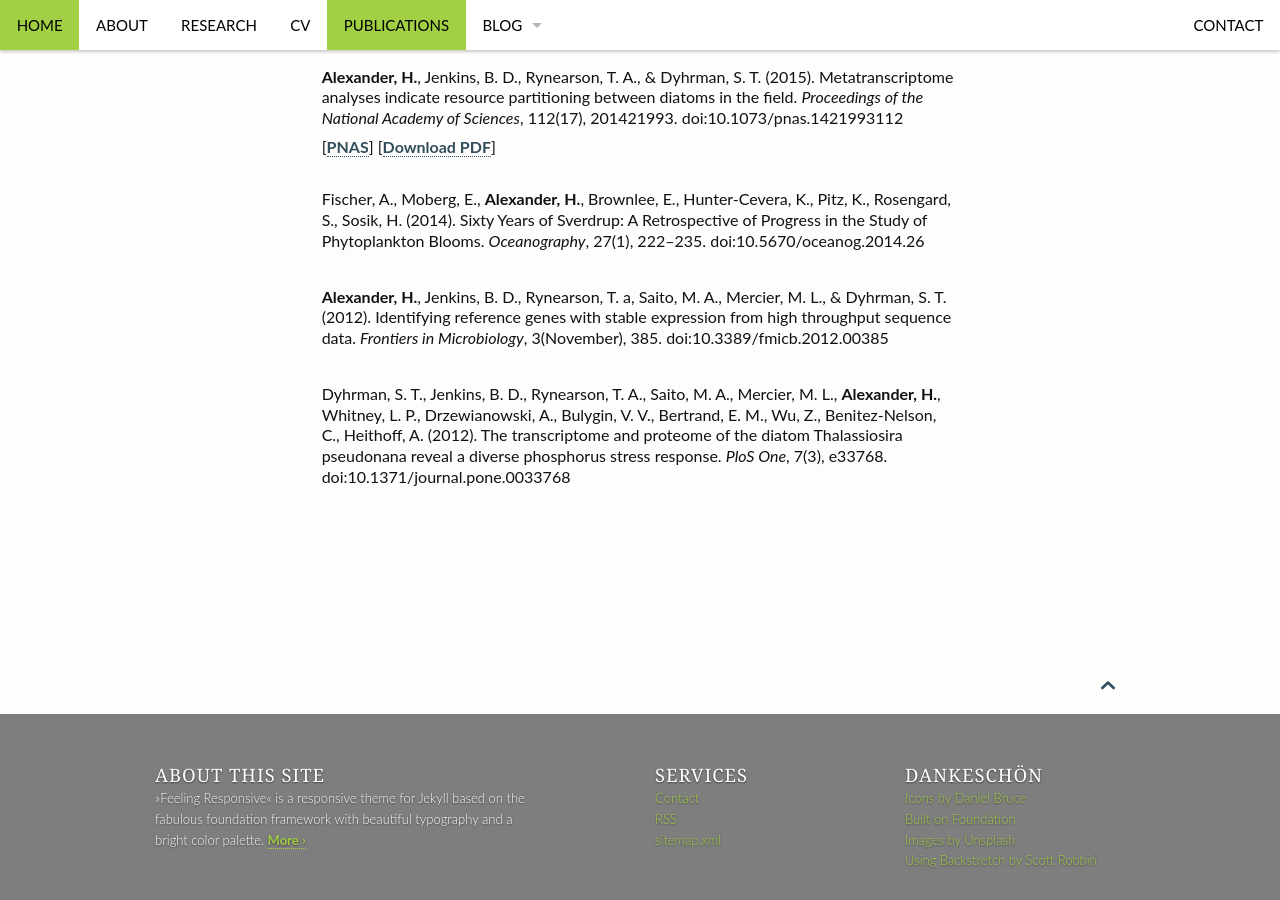
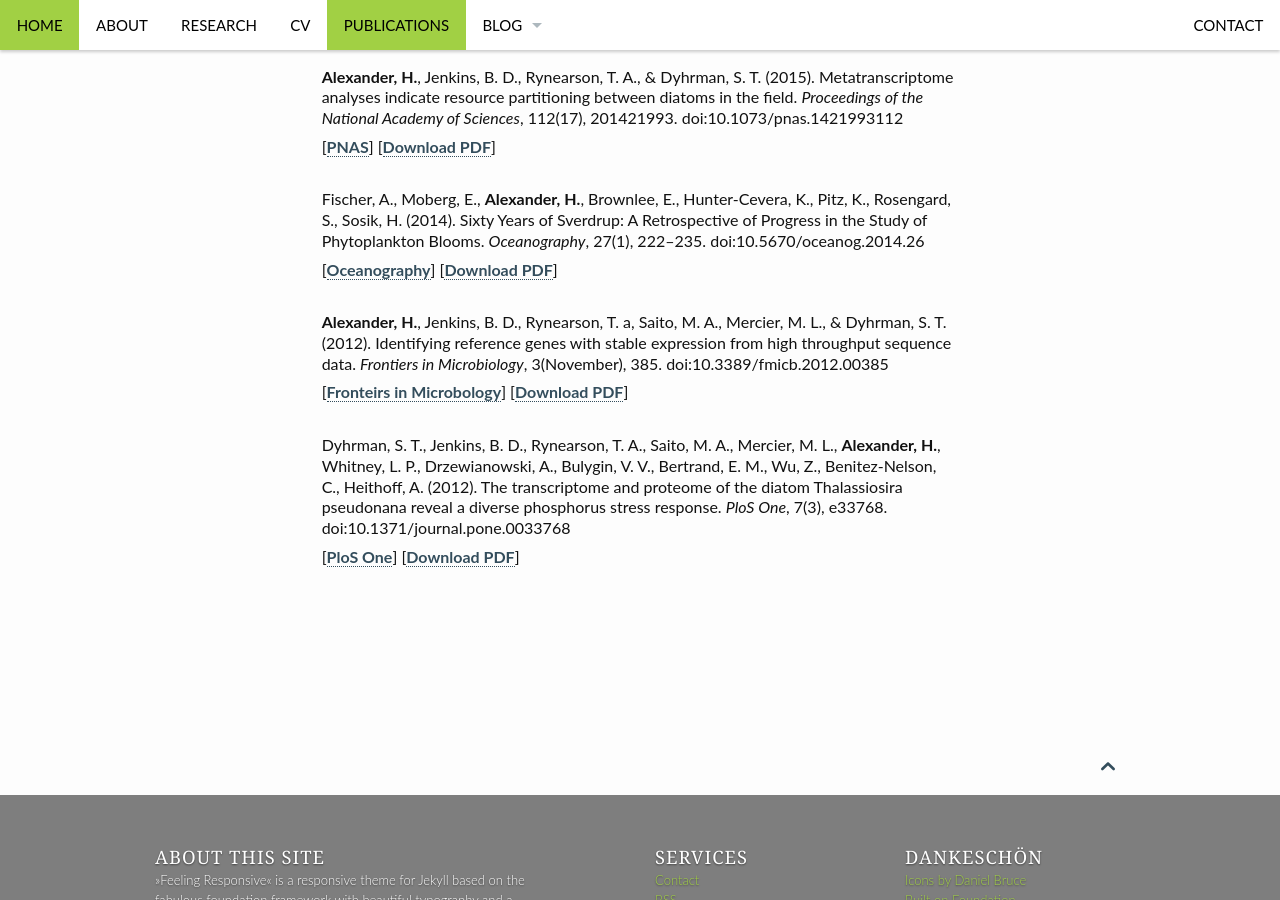
Before and after one commit to halexand/halexand.github.io, a Jekyll site: the page built from pages/publications.md, in a window 1280 px wide and 900 px high, scrolled down 386 px. Built offline with Jekyll 4.4.1, drawn with Linux system fonts in a browser that asks for light colours.

Commit message:
Update publications.md

```diff
--- a/pages/publications.md
+++ b/pages/publications.md
@@ -10,9 +10,23 @@ permalink: "/publications/"
 <dt style="font-weight: normal;"><b>Alexander, H.</b>, Jenkins, B. D., Rynearson, T. A., & Dyhrman, S. T. (2015). Metatranscriptome analyses indicate resource partitioning between diatoms in the field. <i>Proceedings of the National Academy of Sciences</i>, 112(17), 201421993. doi:10.1073/pnas.1421993112</dt>
 <dr>
 [<a href="http://www.pnas.org/content/112/17/E2182">PNAS</a>]
+[<a href="../downloads/Alexander2015.pdf">Download PDF</a>]
+</dr>
+
+
+<dt style="font-weight: normal;">Fischer, A., Moberg, E., <b>Alexander, H.</b>, Brownlee, E., Hunter-Cevera, K., Pitz, K., Rosengard, S., Sosik, H. (2014). Sixty Years of Sverdrup: A Retrospective of Progress in the Study of Phytoplankton Blooms. <i>Oceanography</i>, 27(1), 222–235. doi:10.5670/oceanog.2014.26</dt>
+<dr>
+[<a href="http://tos.org/oceanography/archive/27-1_fischer.html">Oceanography</a>]
+[<a href="../downloads/Fischer2014.pdf">Download PDF</a>]
+</dr>
+
+<dt style="font-weight: normal;"><b>Alexander, H.</b>, Jenkins, B. D., Rynearson, T. a, Saito, M. A., Mercier, M. L., & Dyhrman, S. T. (2012). Identifying reference genes with stable expression from high throughput sequence data. <i>Frontiers in Microbiology</i>, 3(November), 385. doi:10.3389/fmicb.2012.00385</dt>
+<dr>
+[<a href="http://journal.frontiersin.org/article/10.3389/fmicb.2012.00385/abstract">Fronteirs in Microbology</a>]
+[<a href="../downloads/Alexander2012.pdf">Download PDF</a>]
+</dr>
+
+<dt style="font-weight: normal;">Dyhrman, S. T., Jenkins, B. D., Rynearson, T. A., Saito, M. A., Mercier, M. L., <b>Alexander, H.</b>, Whitney, L. P., Drzewianowski, A., Bulygin, V. V., Bertrand, E. M., Wu, Z., Benitez-Nelson, C., Heithoff, A. (2012). The transcriptome and proteome of the diatom Thalassiosira pseudonana reveal a diverse phosphorus stress response. <i>PloS One</i>, 7(3), e33768. doi:10.1371/journal.pone.0033768</dt>
+[<a href="http://journals.plos.org/plosone/article?id=10.1371/journal.pone.0033768">PloS One</a>]
 [<a href="../downloads/Dyhrman2012.pdf">Download PDF</a>]
-</dr>
-<dt style="font-weight: normal;">Fischer, A., Moberg, E., <b>Alexander, H.</b>, Brownlee, E., Hunter-Cevera, K., Pitz, K., Rosengard, S., Sosik, H. (2014). Sixty Years of Sverdrup: A Retrospective of Progress in the Study of Phytoplankton Blooms. <i>Oceanography</i>, 27(1), 222–235. doi:10.5670/oceanog.2014.26</dt>
-<dt style="font-weight: normal;"><b>Alexander, H.</b>, Jenkins, B. D., Rynearson, T. a, Saito, M. A., Mercier, M. L., & Dyhrman, S. T. (2012). Identifying reference genes with stable expression from high throughput sequence data. <i>Frontiers in Microbiology</i>, 3(November), 385. doi:10.3389/fmicb.2012.00385</dt>
-<dt style="font-weight: normal;">Dyhrman, S. T., Jenkins, B. D., Rynearson, T. A., Saito, M. A., Mercier, M. L., <b>Alexander, H.</b>, Whitney, L. P., Drzewianowski, A., Bulygin, V. V., Bertrand, E. M., Wu, Z., Benitez-Nelson, C., Heithoff, A. (2012). The transcriptome and proteome of the diatom Thalassiosira pseudonana reveal a diverse phosphorus stress response. <i>PloS One</i>, 7(3), e33768. doi:10.1371/journal.pone.0033768</dt>
 </dl>
```
